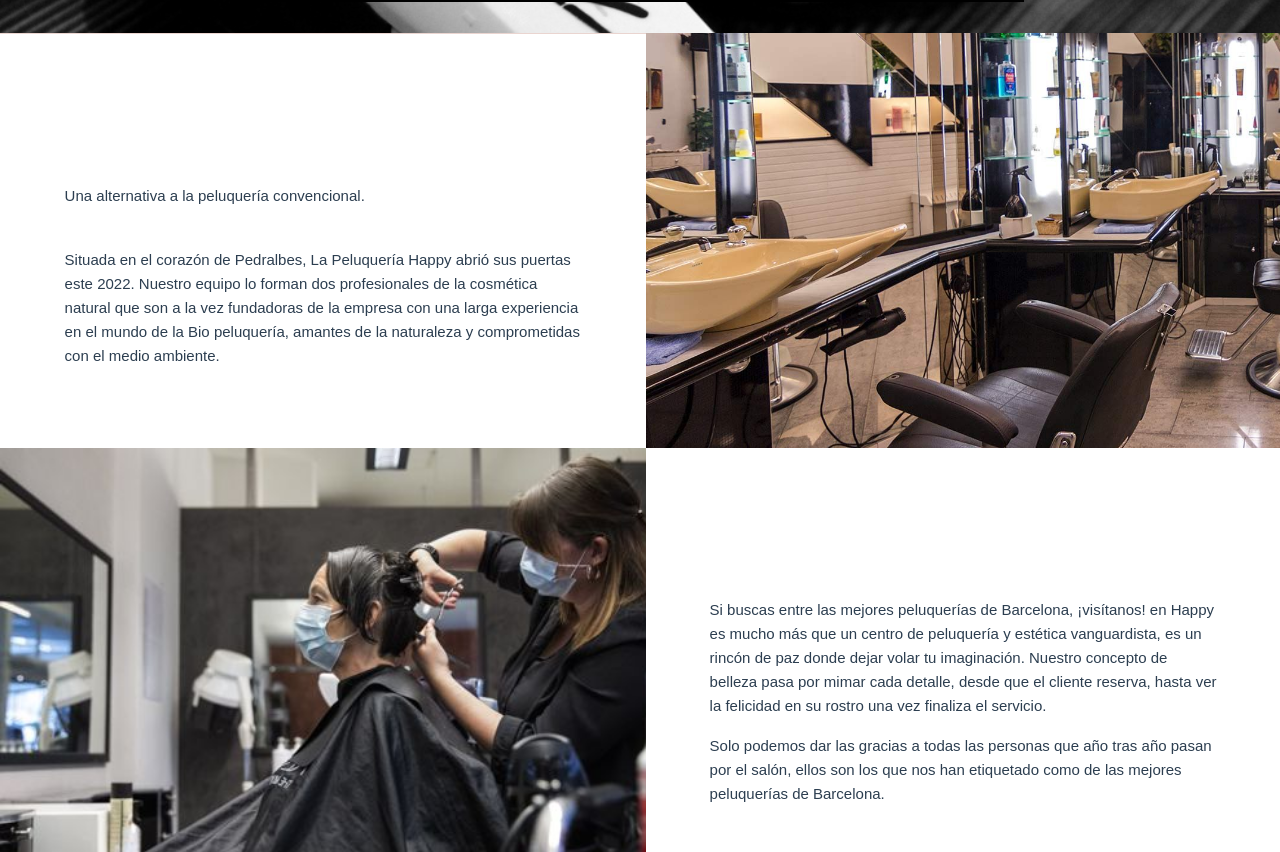
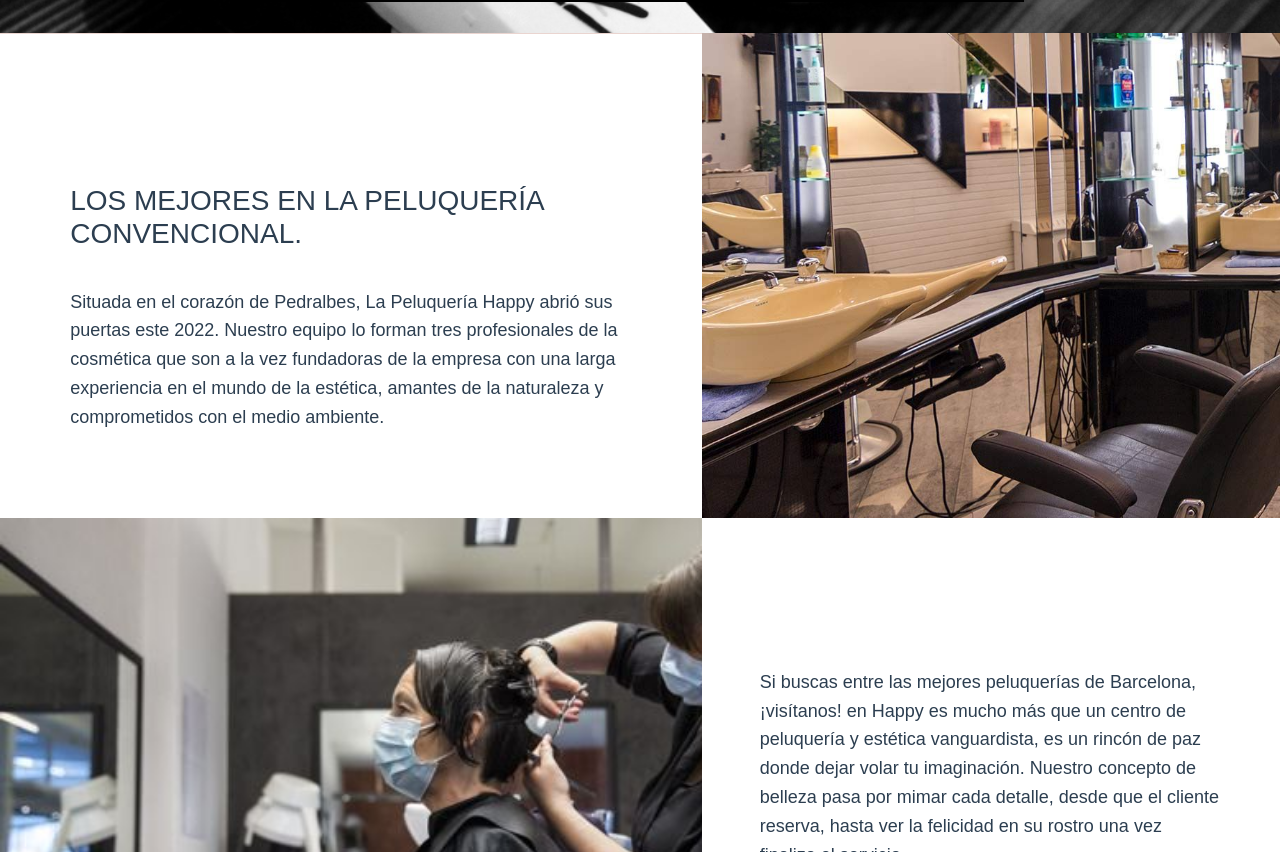
Before and after one commit to a18marcastru/projecte-final-grup-marc-dylan-i-camilo, a Vue app in the folder web/vue-peluqueria/: page / in a window 1280 px wide. Shown: the part 1408-2260 px from the top of the page. Built offline with nearby package versions, Linux system fonts and the light colour scheme; no server answers; grey boxes are pictures that could not be loaded.

Commit message:
Add files via upload

```diff
--- a/web/vue-peluqueria/src/components/Inicio.vue
+++ b/web/vue-peluqueria/src/components/Inicio.vue
@@ -12,8 +12,8 @@
   </div><br>
   <div class="grid-container">
     <div class="grid-item1">
-      <p>Una alternativa a la peluquería convencional.</p><br>
-      <p>Situada en el corazón de Pedralbes, La Peluquería Happy abrió sus puertas este 2022. Nuestro equipo lo forman dos profesionales de la cosmética natural que son a la vez fundadoras de la empresa con una larga experiencia en el mundo de la Bio peluquería, amantes de la naturaleza y comprometidas con el medio ambiente.</p>
+      <h3 class="map-tit text-uppercase">los mejores en la peluquería convencional.</h3><br>
+      <p>Situada en el corazón de Pedralbes, La Peluquería Happy abrió sus puertas este 2022. Nuestro equipo lo forman tres profesionales de la cosmética que son a la vez fundadoras de la empresa con una larga experiencia en el mundo de la estética, amantes de la naturaleza y comprometidos con el medio ambiente.</p>
     </div>
     <div class="grid-item2">
     </div>
@@ -107,6 +107,7 @@ video {
 }
 .grid-item1 {
   border-top: 1px solid rgb(234, 213, 208);
+  font-size: 18px;
 }
 .grid-item2 {
   background-image: url('/imagen1.jpg');
@@ -124,6 +125,7 @@ video {
 }
 .grid-item4 {
   border-bottom: 1px solid rgb(234, 213, 208);
+  font-size: 18px;
 }
 
 </style>
```
